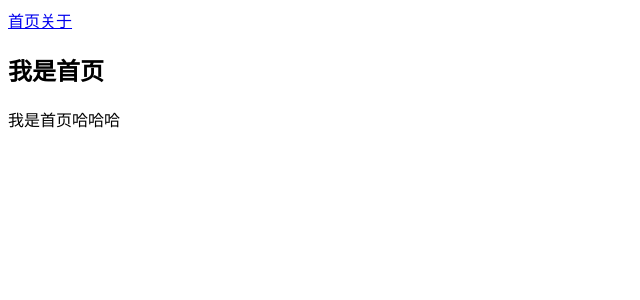
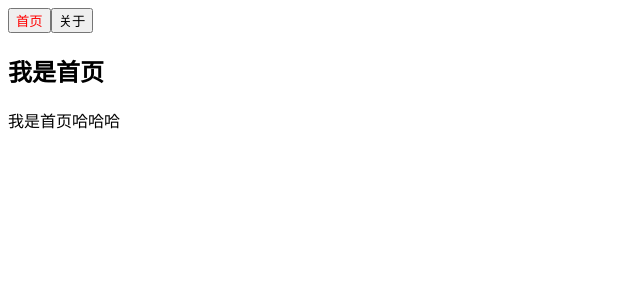
Before and after one commit to tangjianhao-a1/vue-cli, a Vue app in the folder learn-vue-router/: page /home in a window 1280 px wide. Shown: the top 300 px of the page, without its empty margins (0-640 px from the left). Built offline with nearby package versions, Linux system fonts and the light colour scheme.

Commit message:
router-link标签属性，to指定路径，active-css匹配成功是指定的类样式，tag属性可以把指定的router-link渲染成想要的组件

```diff
--- a/learn-vue-router/src/App.vue
+++ b/learn-vue-router/src/App.vue
@@ -1,7 +1,7 @@
 <template>
   <div id="app">
-  <router-link to="/home">首页</router-link>
-  <router-link to="/about">关于</router-link>
+  <router-link to="/home" tag="button" replace="">首页</router-link>
+  <router-link to="/about" tag="button" replace="">关于</router-link>
   <router-view></router-view>
   </div>
 </template>
@@ -14,4 +14,7 @@ export default {
 
 <style>
 
+.active {
+  color: red;
+}
 </style>
--- a/learn-vue-router/src/router/index.js
+++ b/learn-vue-router/src/router/index.js
@@ -32,7 +32,8 @@ const routes = [
 const router = new VueRouter({
   //配置路由和组件之间的应用关系
   routes,
-  mode: 'history'
+  mode: 'history',
+  linkActiveClass: 'active'
 })
 
 //3.将router对象传入到vue实例
```
